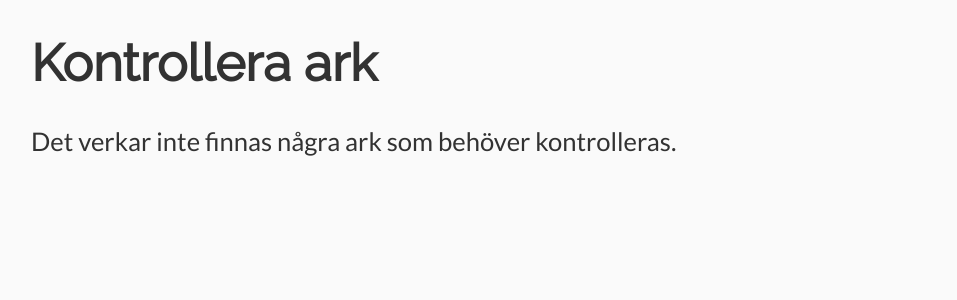
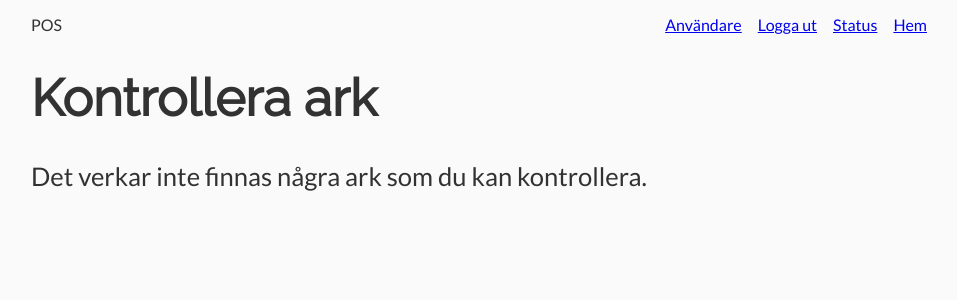
Before and after one commit to Limpan/bytardag-pos, a Flask app: page /verify in a window 1280 px wide. Shown: the top 300 px of the page, without its empty margins (161-1118 px from the left). Run offline with Flask 2, Linux system fonts and the light colour scheme; the visitor is signed in with stand-in values (Sample User, id 1); data comes from the database, SQL or seed files in the repository; data that the repository does not hold is empty; some libraries are stand-ins or nearby versions.

Commit message:
Added menu. Lots of small improvements.

```diff
--- a/bytardag/main/routes.py
+++ b/bytardag/main/routes.py
@@ -11,10 +11,11 @@ from flask import (
 )
 from flask_login import current_user, login_required
 import pendulum
-from sqlalchemy import func
+from sqlalchemy import and_, func
 from werkzeug.datastructures import MultiDict
 
 from bytardag import db
+from bytardag.decorators import admin_required
 from bytardag.main import bp
 from bytardag.main.forms import RegisterForm, VerifyForm
 from bytardag.models import Row, Sheet
@@ -79,8 +80,8 @@ def entry(id):
             )
             num_rows = (
                 db.session.query(Row)
-                .outerjoin(Sheet.rows)
-                .filter(Sheet.id == 1)
+                .join(Sheet.rows)
+                .filter(Sheet.id == sheet.id)
                 .count()
             )
             data = {
@@ -95,7 +96,12 @@ def entry(id):
             }
             return jsonify(data)
         current_app.logger.debug("Failed validation. Payload %s" % request.get_json())
-        return jsonify({"status": "error"}), 400
+        messages = [
+            {"field": field.id, "errors": field.errors}
+            for field in [form.seller, form.amount]
+            if field.errors
+        ]
+        return jsonify({"status": "error", "messages": messages}), 400
 
     form = RegisterForm()
 
@@ -108,7 +114,9 @@ def entry(id):
         flash("Arket är stängt.")
         return redirect(url_for("main.index"))
 
-    num_rows = db.session.query(Row).outerjoin(Sheet.rows).filter(Sheet.id == 1).count()
+    num_rows = (
+        db.session.query(Row).join(Sheet.rows).filter(Sheet.id == sheet.id).count()
+    )
 
     return render_template("main/entry.html", form=form, sheet=sheet, num_rows=num_rows)
 
@@ -118,7 +126,14 @@ def entry(id):
 def verify():
     sheets = (
         db.session.query(Sheet)
-        .filter(Sheet.owner != current_user, Sheet.signed_by.is_(None))
+        .filter(
+            and_(
+                Sheet.owner != current_user,
+                Sheet.closed.isnot(None),
+                Sheet.signed_by.is_(None),
+                Sheet.missing_value.isnot(True),
+            )
+        )
         .all()
     )
 
@@ -146,10 +161,17 @@ def verify_entry(id):
 
     if form.validate_on_submit():
         if form.missing.data:
+            sheet.missing_value = True
+            db.session.commit()
+            current_app.logger.warning("Ark #{} saknar kvittorader.".format(id))
+            flash("Ark #{} har markerats för kontroll.".format(id))
+            return redirect(url_for("main.verify"))
+        else:
             sheet.signee = current_user
             sheet.signed_at = pendulum.now()
             db.session.commit()
-            current_app.logger.info("Verifierar ark #{id}.")
+            current_app.logger.info("Verifierar ark #{}.".format(id))
+            flash("Ark #{} har verifierats.".format(id))
             return redirect(url_for("main.verify"))
 
     return render_template("main/verify_sheet.html", form=form, sheet=sheet)
@@ -217,14 +239,22 @@ def seller(id):
     )
 
 
+@bp.route("/missing_value")
+@admin_required
+def missing_value():
+    sheets = db.session.query(Sheet).filter(Sheet.missing_value.is_(True)).all()
+    return render_template("main/missing_value.html", sheets=sheets)
+
+
 @bp.route("/status")
 def status():
     if request.is_json:
-        num_sheets = db.session.query(Sheet).count()
-        num_verified_sheets = db.session.query(Sheet).filter(Sheet.signed_at != None).count()
+        num_sheets = db.session.query(Sheet).filter(Sheet.signed_by.is_(None)).count()
+        num_verified_sheets = (
+            db.session.query(Sheet).filter(Sheet.signed_at.isnot(None)).count()
+        )
 
-        data = {"status": "ok", "values": [14, 3]}
-#        data = {"status": "ok", "values": [num_sheets, num_verified_sheets]}
+        data = {"status": "ok", "values": [num_sheets, num_verified_sheets]}
         return jsonify(data)
 
     return render_template("main/status.html")
--- a/bytardag/models.py
+++ b/bytardag/models.py
@@ -44,6 +44,7 @@ class User(UserMixin, db.Model):
     id = db.Column(db.Integer(), primary_key=True)
     username = db.Column(db.String(64), index=True, unique=True)
     password_hash = db.Column(db.String(128))
+    name = db.Column(db.String(64))
     last_seen = db.Column(db.DateTime, default=pendulum.now)
     role_id = db.Column(db.Integer, db.ForeignKey("role.id"))
     sheets = db.relationship(
@@ -63,6 +64,17 @@ class User(UserMixin, db.Model):
 
     def verify_password(self, password):
         return check_password_hash(self.password_hash, password)
+
+    def can(self, permissions):
+        """Used to check if a user has the given permissions."""
+        return (
+            self.role is not None
+            and (self.role.permissions & permissions) == permissions
+        )
+
+    def is_administrator(self):
+        """Used to check if a user is administrator."""
+        return self.can(Permission.ADMINISTER)
 
     def __repr__(self):
         return "<User {}>".format(self.username)
@@ -91,6 +103,7 @@ class Sheet(db.Model):
     timestamp = db.Column(db.DateTime, index=True, default=pendulum.now)
     closed = db.Column(db.DateTime, index=True, default=None)
     signed_at = db.Column(db.DateTime, index=True, default=None)
+    missing_value = db.Column(db.Boolean, default=False)
     owned_by = db.Column(db.Integer(), db.ForeignKey("user.id"))
     signed_by = db.Column(db.Integer(), db.ForeignKey("user.id"))
 
--- a/bytardag/static/css/style.css
+++ b/bytardag/static/css/style.css
@@ -2,6 +2,31 @@ body {
   font-family: 'Lato', sans-serif;
   color: #323232;
   background-color: #fafafa;
+}
+
+header {
+  margin: 0 2em;
+}
+
+header ul {
+  display: -webkit-box;
+  display: -ms-flexbox;
+  display: flex;
+  gap: 1em;
+  list-style: none;
+  padding-left: 0;
+}
+
+header li {
+  -webkit-box-flex: 0;
+      -ms-flex-positive: 0;
+          flex-grow: 0;
+}
+
+header li.spacer {
+  -webkit-box-flex: 1;
+      -ms-flex-positive: 1;
+          flex-grow: 1;
 }
 
 h1, h2, h3, h4, h5, h6 {
@@ -17,6 +42,18 @@ h1, h2, h3, h4, h5, h6 {
 .section {
   font-size: 1.6em;
   margin: 1em 1.25em;
+}
+
+#alert {
+  background-color: rgba(224, 174, 18, 0.2);
+  margin: 0;
+  padding: 0 1.25em;
+  border-radius: 0 0 0.625em 0.625em;
+}
+
+#alert div {
+  margin: 0;
+  padding: 1em 0;
 }
 
 form {
--- a/bytardag/static/js/status.js
+++ b/bytardag/static/js/status.js
@@ -21,8 +21,8 @@ function setupChart() {
                 label: 'Antal ark',
                 data: [0, 0],
                 backgroundColor: [
-                    'rgba(62, 209, 175, 0.5)',
-                    'rgba(224, 174, 18, 0.5)'
+                    'rgba(62, 209, 175, 0.8)',
+                    'rgba(224, 174, 18, 0.8)'
                 ],
                 borderColor: [
                     'rgba(62, 209, 175, 1)',
@@ -35,7 +35,7 @@ function setupChart() {
             aspectRatio: 3/2,
             maintainAspectRatio: true,
             title: {
-                display: true,
+                display: false,
                 text: "Antal ark"
             },
             legend: {
--- a/bytardag/static/scss/style.scss
+++ b/bytardag/static/scss/style.scss
@@ -2,6 +2,25 @@ body {
     font-family: 'Lato', sans-serif;
     color: rgb(50, 50, 50);
     background-color: rgb(250, 250, 250);
+}
+
+header {
+    margin: 0 2em;
+
+    ul {
+        display: flex;
+        gap: 1em;
+        list-style: none;
+        padding-left: 0;
+    }
+
+    li {
+        flex-grow: 0;
+    }
+
+    li.spacer {
+        flex-grow: 1;
+    }
 }
 
 h1, h2, h3, h4, h5, h6 {
@@ -17,6 +36,18 @@ h1, h2, h3, h4, h5, h6 {
 .section {
     font-size: 1.6em;
     margin: 1em 1.25em;
+}
+
+#alert {
+    background-color: rgba(224, 174, 18, 0.2);
+    margin: 0;
+    padding: 0 1.25em;
+    border-radius: 0 0 0.625em 0.625em;
+
+    div {
+        margin: 0;
+        padding: 1em 0;
+    }
 }
 
 form {
--- a/bytardag/templates/base.html
+++ b/bytardag/templates/base.html
@@ -15,15 +15,30 @@
 </noscript>
 
 <div class="container">
-{% with messages = get_flashed_messages() %}
-    {% if messages %}
-        <div class="section">
+    <header>
+    <ul>
+        <li>POS</li>
+        <li class="spacer"></li>
+        {% if current_user.is_administrator %}
+        <li><a href="{{ url_for("user.list") }}">Användare</a></li>
+        {% endif %}
+        {% if not current_user.is_anonymous %}
+        <li><a href="{{ url_for("auth.logout") }}">Logga ut</a></li>
+        {% endif %}
+        <li><a href="{{ url_for("main.status") }}">Status</a></li>
+        <li><a href="{{ url_for("main.index") }}">Hem</a></li>
+    </ul>
+    </header>
+
+<div id="alert" class="section">
+    {% with messages = get_flashed_messages() %}
+        {% if messages %}
             {% for message in messages %}
-            <div class="alert alert-info" role="alert">{{ message }}</div>
+    <div class="alert alert-info" role="alert">{{ message }}</div>
             {% endfor %}
-        </div>
-    {% endif %}
-{% endwith %}
+        {% endif %}
+    {% endwith %}
+</div>
 
 {% block content %}
 {% endblock %}
--- a/bytardag/templates/main/index.html
+++ b/bytardag/templates/main/index.html
@@ -2,7 +2,7 @@
 
 {% block content %}
     <div class="section">
-        <h1>Bytardag POS</h1>
+        <h1>Startsidan</h1>
 
         <p>Här kan du registrera kvittorader från de ark som klistrats i kassan.</p>
 
--- a/bytardag/templates/main/status.html
+++ b/bytardag/templates/main/status.html
@@ -1,6 +1,8 @@
 {% extends "base.html" %}
 
 {% block content %}
+    <h1>Status för alla ark</h1>
+
     <canvas id="chart"></canvas>
 {% endblock %}
 
--- a/bytardag/templates/main/verify.html
+++ b/bytardag/templates/main/verify.html
@@ -11,7 +11,7 @@
                 <li><a href="{{ url_for('main.verify_entry', id=sheet.id) }}">Ark #{{ sheet.id }}</a></li>
             {% endfor %}
         {% else %}
-            <p>Det verkar inte finnas några ark som behöver kontrolleras.</p>
+            <p>Det verkar inte finnas några ark som du kan kontrollera.</p>
         {% endif %}
     </div>
 {% endblock %}
--- a/bytardag/templates/user/create.html
+++ b/bytardag/templates/user/create.html
@@ -14,6 +14,10 @@
                 {{ form.username() }}
             </li>
             <li>
+                {{ form.name.label }}
+                {{ form.name() }}
+            </li>
+            <li>
                 {{ form.password.label }}
                 {{ form.password() }}
             </li>
--- a/bytardag/user/forms.py
+++ b/bytardag/user/forms.py
@@ -5,5 +5,6 @@ from wtforms.validators import DataRequired, Length
 
 class UserForm(FlaskForm):
     username = StringField("Användarnamn", validators=[DataRequired()])
+    name = StringField("Personnamn", validators=[DataRequired()])
     password = StringField("Lösenord", validators=[DataRequired(), Length(min=8)])
     submit = SubmitField("Skapa")
```
Also changed, not shown: bytardag/main/forms.py (+9 -1 lines), bytardag/static/js/entry.js (+14 -0 lines), bytardag/templates/main/missing_value.html (added, +26 -0 lines), bytardag/templates/user/list.html (+8 -3 lines), bytardag/user/routes.py (+11 -2 lines), migrations/versions/8152e6b1b94b_added_name_for_user.py (added, +32 -0 lines), migrations/versions/f6d7cc086629_added_property_for_missing_value.py (added, +32 -0 lines), tests/conftest.py (+4 -0 lines), 1 other file.
